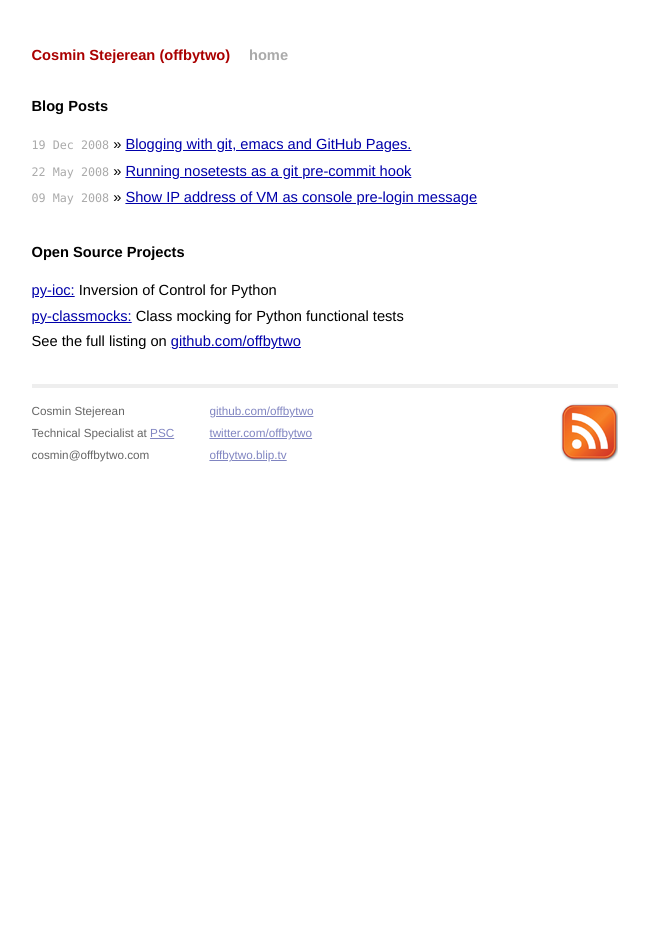
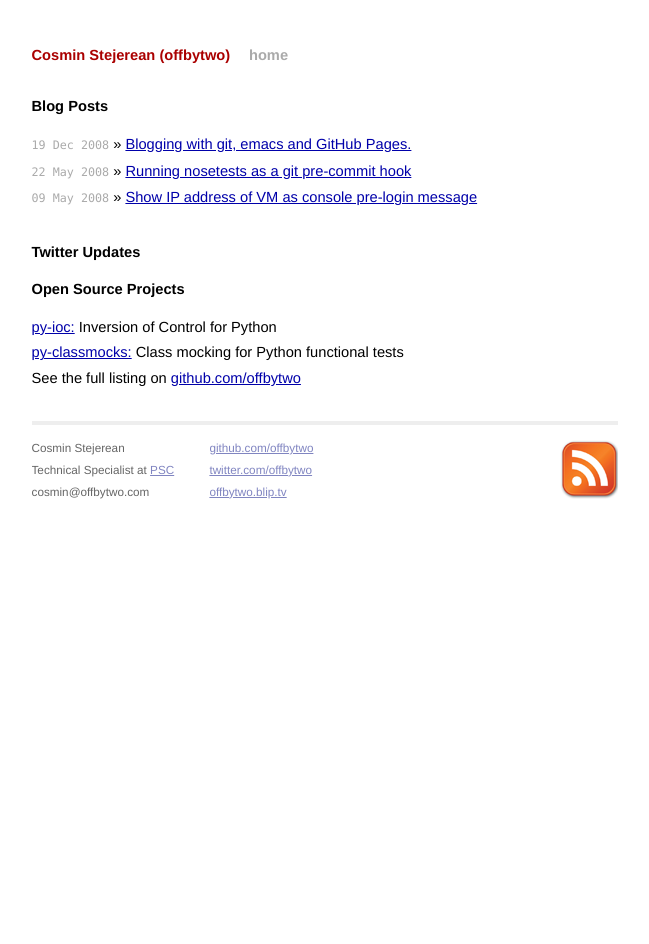
Before and after one commit to cosmin/cosmin.github.io, a Jekyll site: the page built from index.html, in a window 1280 px wide. Shown: the whole page, without its empty margins (315-964 px from the left). Built offline with Jekyll 4.4.1, drawn with Linux system fonts in a browser that asks for light colours.

Commit message:
trying to add twitter to homepage, let's see how it goes

```diff
--- a/index.html
+++ b/index.html
@@ -27,10 +27,16 @@
   </ul>
   -->
 
+  <h1>Twitter Updates</h1>
+    <ul id="twitter_update_list"></ul>
+
   <h1>Open Source Projects</h1>
   <ul class="posts">
     <li><a href="http://github.com/offbytwo/py-ioc/">py-ioc:</a> Inversion of Control for Python</li>
     <li><a href="http://github.com/offbytwo/py-classmocks/">py-classmocks:</a> Class mocking for Python functional tests</li>
     <li>See the full listing on <a href="http://github.com/offbytwo">github.com/offbytwo</a></li>
   </ul>
+
+  <script type="text/javascript" src="http://twitter.com/javascripts/blogger.js"></script>
+  <script type="text/javascript" src="http://twitter.com/statuses/user_timeline/offbytwo.json?callback=twitterCallback2&amp;count=5"></script>
 </div>
```
